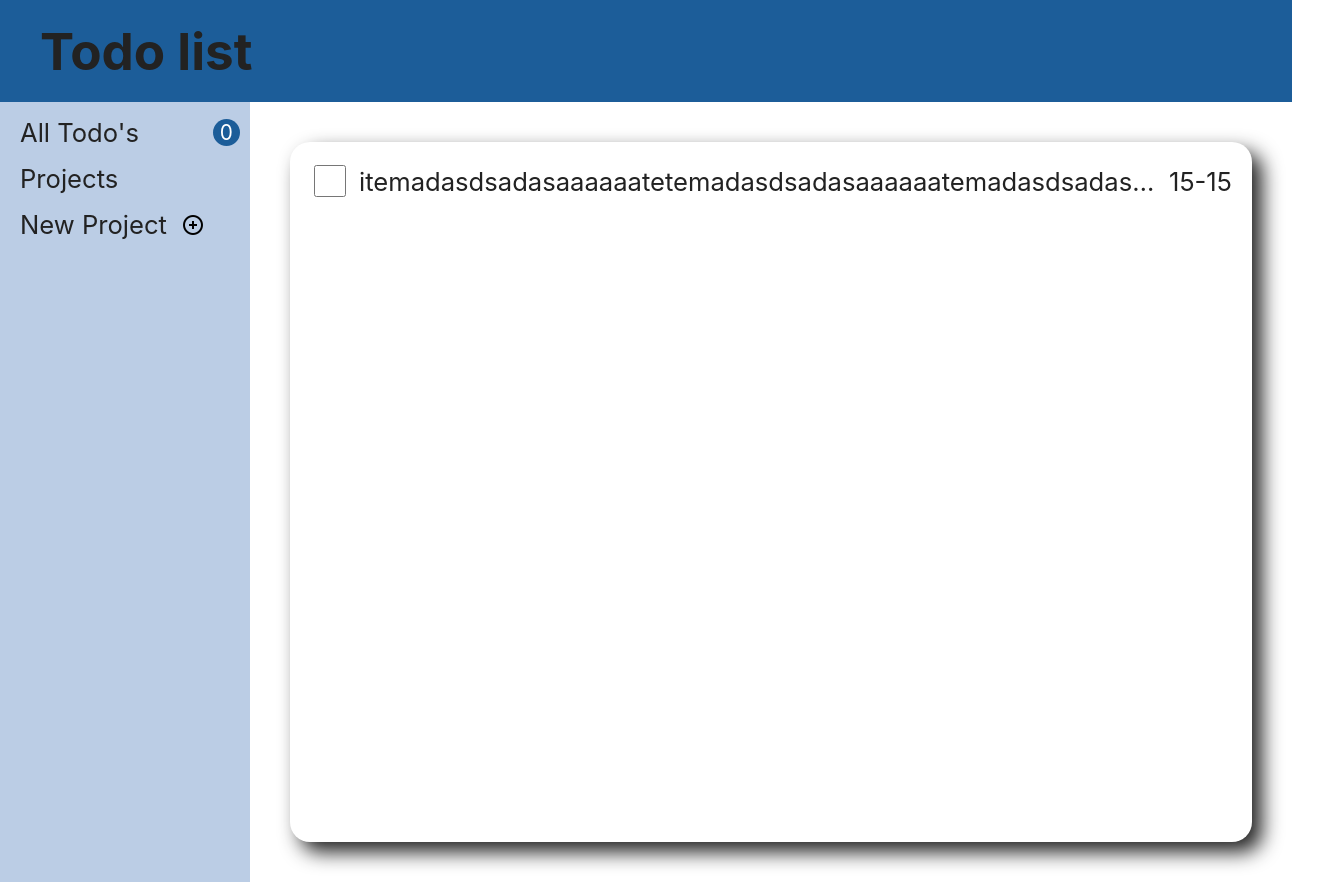
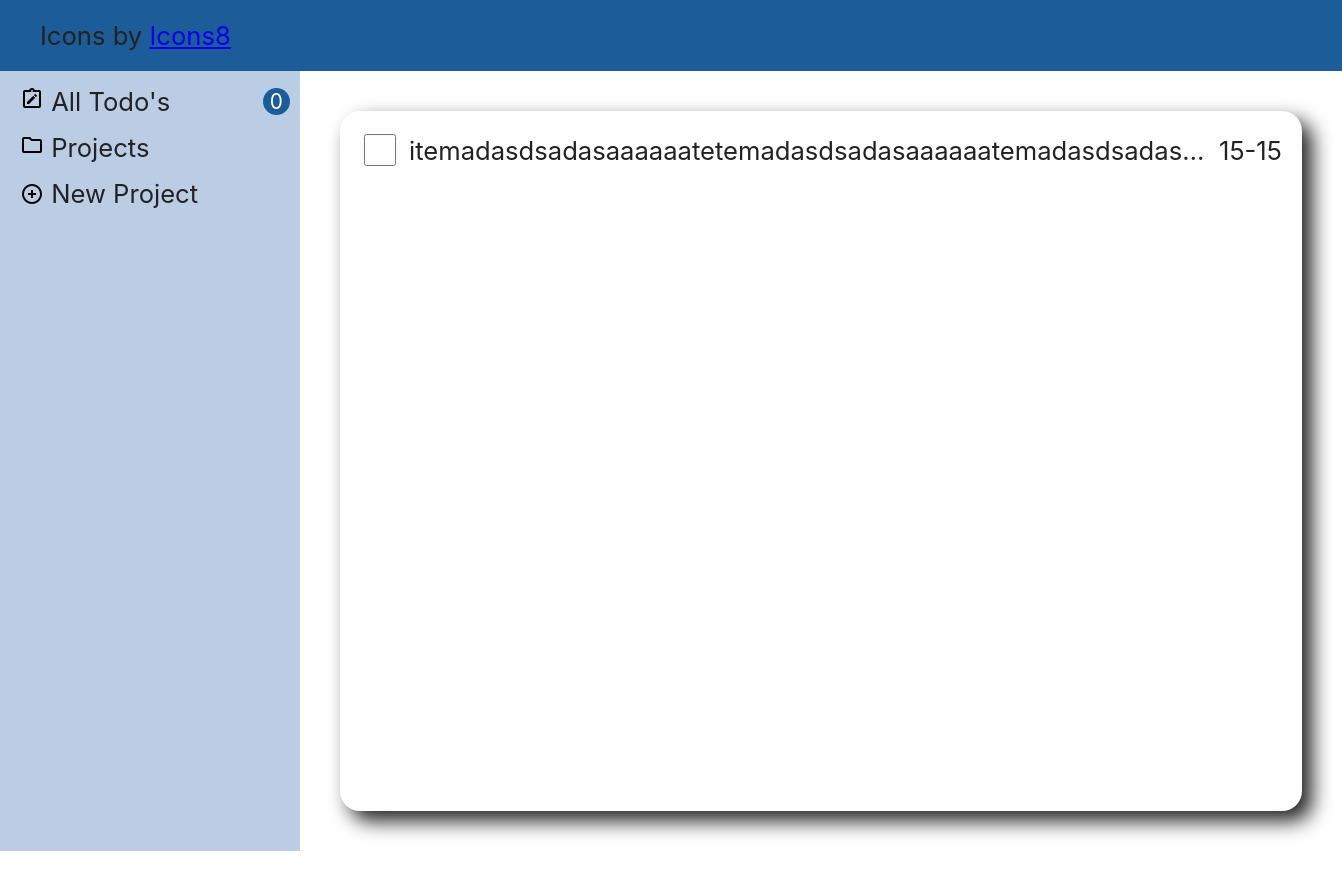
Before and after one commit to GrendonChow/todo-list, a website built with webpack: page dist/index.html in a window 1280 px wide. Shown: the whole page, 1342 px wide, since content can reach past the window. After the commit the page ends 851 px from the top, so only its background shows below. Built offline with nearby package versions, Linux system fonts and the light colour scheme.

Commit message:
Added icons in sidebar

```diff
--- a/dist/index.html
+++ b/dist/index.html
@@ -10,19 +10,24 @@
 </head>
 <body>
     <div class="header">
-         <h1>Todo list</h1>
+        Icons by <a target="_blank" href="https://icons8.com">Icons8</a>
     </div>
     <div class="sidebar">
         <div class="alltodo">
             <li>
-                All Todo's
+                <div>
+                    <img src="images/task.png">
+                    All Todo's
+                </div>
+
                 <div class="todo-count">0</div>
             </li>
         </div>
         <div class="projects-heading">
+            <img src="images/folder.png">
             Projects
         </div>
-        <div id="add-button">New Project &nbsp;<img src="images/add.png"></div>
+        <div id="add-button"><img src="images/add.png">&nbsp;New Project </div>
     </div>
     <div class="content">
         <div class="list-container">
--- a/dist/style.css
+++ b/dist/style.css
@@ -15,7 +15,7 @@ body{
     font-size: 1.6rem;
     color: var(--color-text);
     display: grid;
-    grid-template-columns: 250px 1fr;
+    grid-template-columns: 300px 1fr;
     grid-template-rows: min-content 1fr;
     height: 100vh;
 }
```
Also changed, not shown: dist/images/checkmark.png (added), dist/images/folder.png (added), dist/images/task.png (added).
